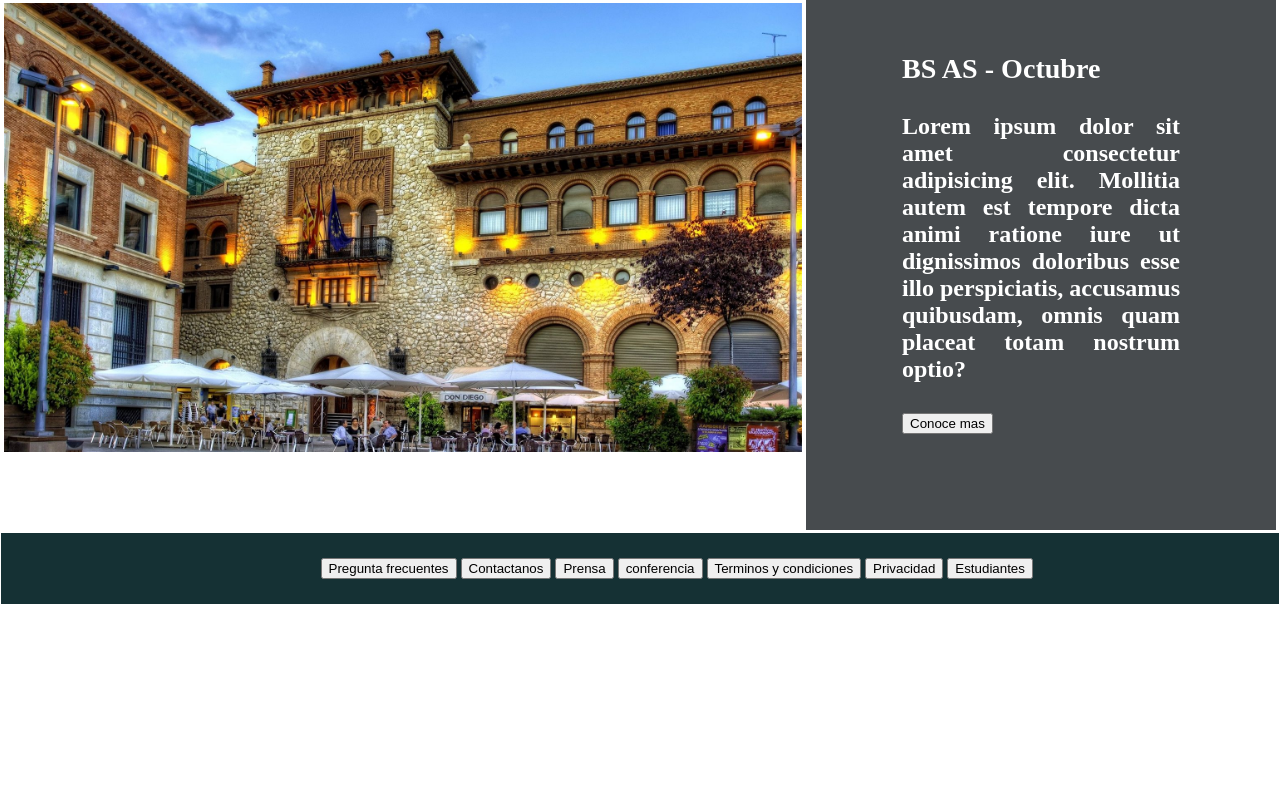
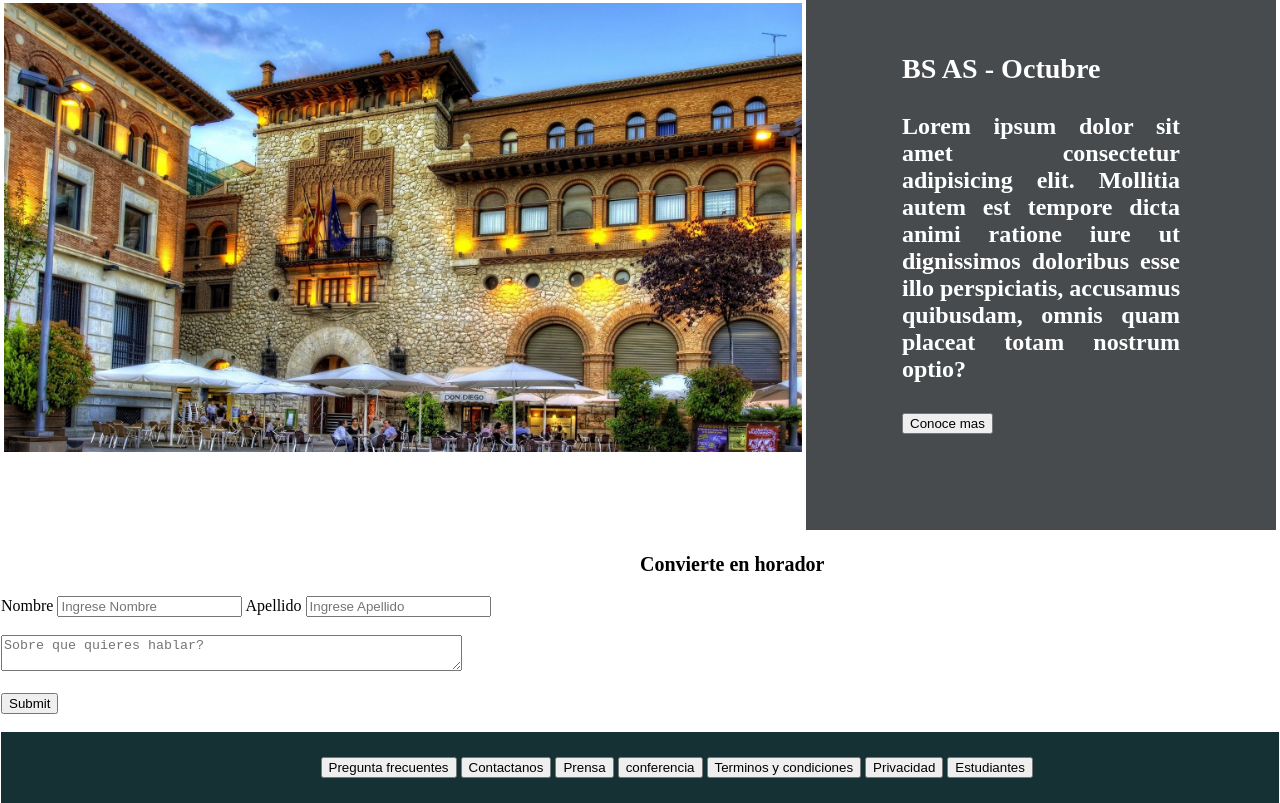
Before and after one commit to GusMaEr/Integrador, a plain HTML site: page index.html in a window 1280 px wide. Shown: the part 1611-2414 px from the top of the page. Before the commit the page ends 2215 px from the top, so only its background shows below. Drawn offline with Linux system fonts and the light colour scheme.

Commit message:
Update index.html

```diff
--- a/index.html
+++ b/index.html
@@ -28,8 +28,8 @@
                     exercitationem labore quasi ullam dolore praesentium quos, amet laboriosam voluptate! Quas omnis
                     nobis nihil, culpa sint atque.</p>
                 <div>
-                    <button>Quiero ser orador</button>
-                    <button>Comprar Tickets</button>
+                    <button class="submit">Quiero ser orador</button>
+                    <button class="submit">Comprar Tickets</button>
                 </div>
             </section>
         </div>
@@ -81,9 +81,9 @@
         </div>
     </div>
 
-    <div >
+    <div>
         <table class="fin">
-            <tr >
+            <tr>
                 <td class="tabla_img">
                     <div><img src="Imagenes/hawaii2.jpg" alt="bsas">
                     </div>
@@ -91,15 +91,33 @@
                 <td>
                     <div class="lorem">
                         <h3>BS AS - Octubre</h3>
-                        <p>Lorem ipsum dolor sit amet consectetur adipisicing elit. Mollitia autem est tempore dicta animi ratione iure ut dignissimos doloribus esse illo perspiciatis, accusamus quibusdam, omnis quam placeat totam nostrum optio?</p>
-                        <input type="button" value="Conoce mas">
+                        <p>Lorem ipsum dolor sit amet consectetur adipisicing elit. Mollitia autem est tempore dicta
+                            animi ratione iure ut dignissimos doloribus esse illo perspiciatis, accusamus quibusdam,
+                            omnis quam placeat totam nostrum optio?</p>
+                        <input class="submit" type="button" value="Conoce mas">
                     </div>
-
                 </td>
             </tr>
         </table>
     </div>
-
+    <div>
+        <div>
+            <h3 class="subTitle">Convierte en horador</h3>
+        </div>
+        <div class="postularse">
+            <label for="NOME">Nombre</label>
+            <input type="text" name="Nombre" id="NOME" placeholder="Ingrese Nombre" required>
+            <label for="APE">Apellido</label>
+            <input type="text" name="Apellido" id="APE" placeholder="Ingrese Apellido" required>
+            <br><br>
+            <label for="OBS"></label>
+            <textarea name="Sobre que quieres hablar" id="OBS" cols="55" rows="" placeholder="Sobre que quieres hablar?"
+                required></textarea>
+            <br><br>
+            <input class="submit" type="submit" name="Enviar" size="30px">
+            <br><br>
+        </div>
+    </div>
     <div>
         <footer>
             <div class="menu_pie">
@@ -114,5 +132,4 @@
         </footer>
     </div>
 </body>
-
 </html>
```
